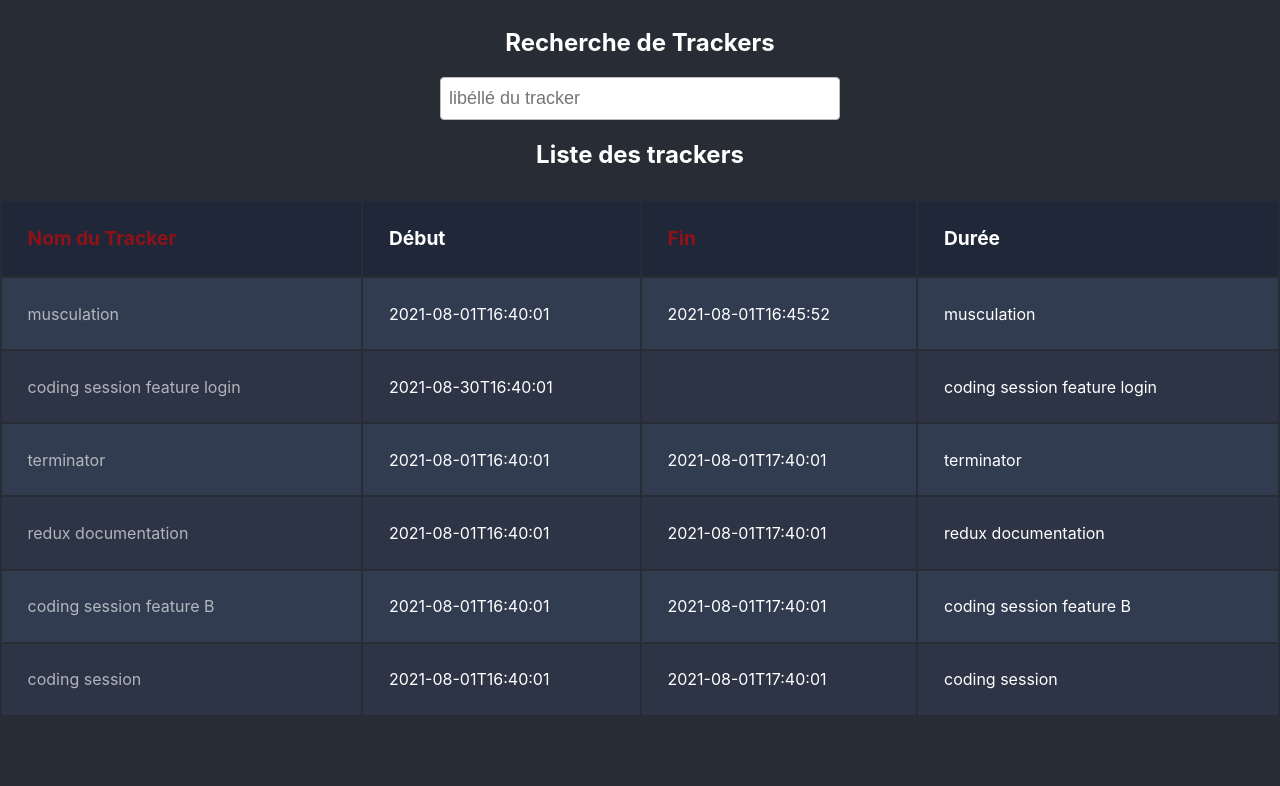
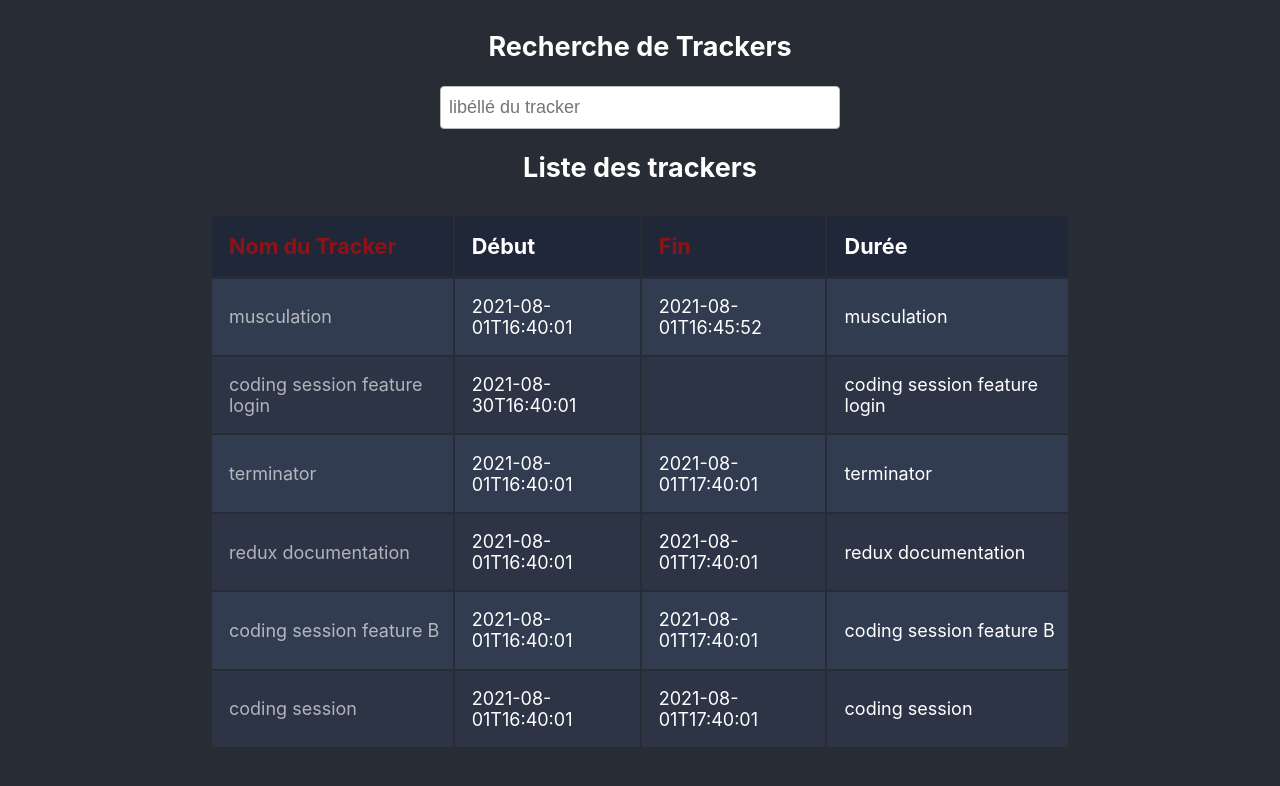
Before and after one commit to MikeCodeur/react-tracker-app, a React (Create React App) app: page / in a window 1280 px wide. Shown: the top 786 px of the page. Built offline with nearby package versions, Linux system fonts and the light colour scheme.

Commit message:
exercises/04-style

```diff
--- a/src/App.css
+++ b/src/App.css
@@ -29,6 +29,17 @@
   color: #61dafb;
 }
 
+.App-content {
+  background-color: #282c34;
+  min-height: 50vh;
+  display: flex;
+  flex-direction: row;
+  align-items: flex-start;
+  justify-content: center;
+  font-size: calc(10px + 1vmin);
+  color: white;
+}
+
 @keyframes App-logo-spin {
   from {
     transform: rotate(0deg);
--- a/src/App.js
+++ b/src/App.js
@@ -1,15 +1,15 @@
-import './App.css';
+import './App.css'
 import {TrackersApp} from './components/TrackersApp'
-
 
 function App() {
   return (
     <div className="App">
-      <header className="App-header">
-      </header>
-      <TrackersApp />
+      <header className="App-header"></header>
+      <div className="App-content">
+        <TrackersApp />
+      </div>
     </div>
-  );
+  )
 }
 
-export default App;
+export default App
```
